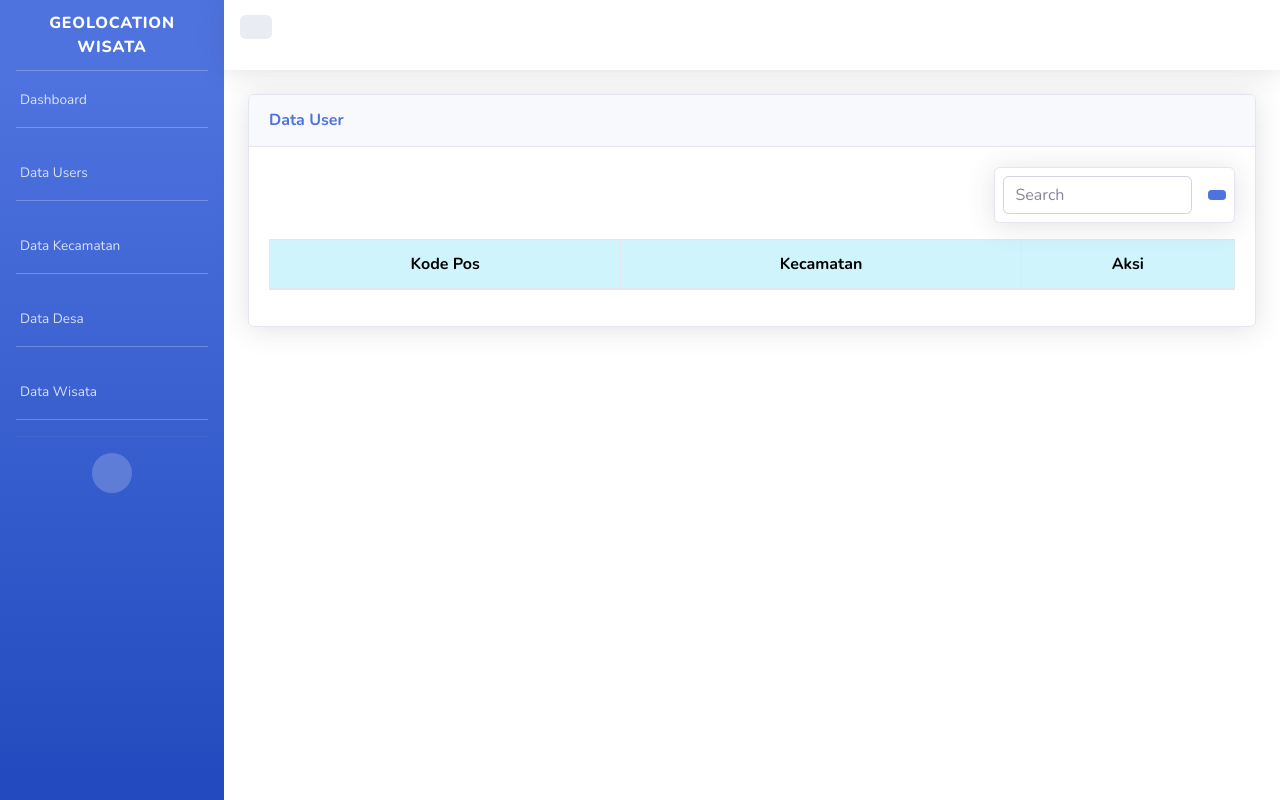
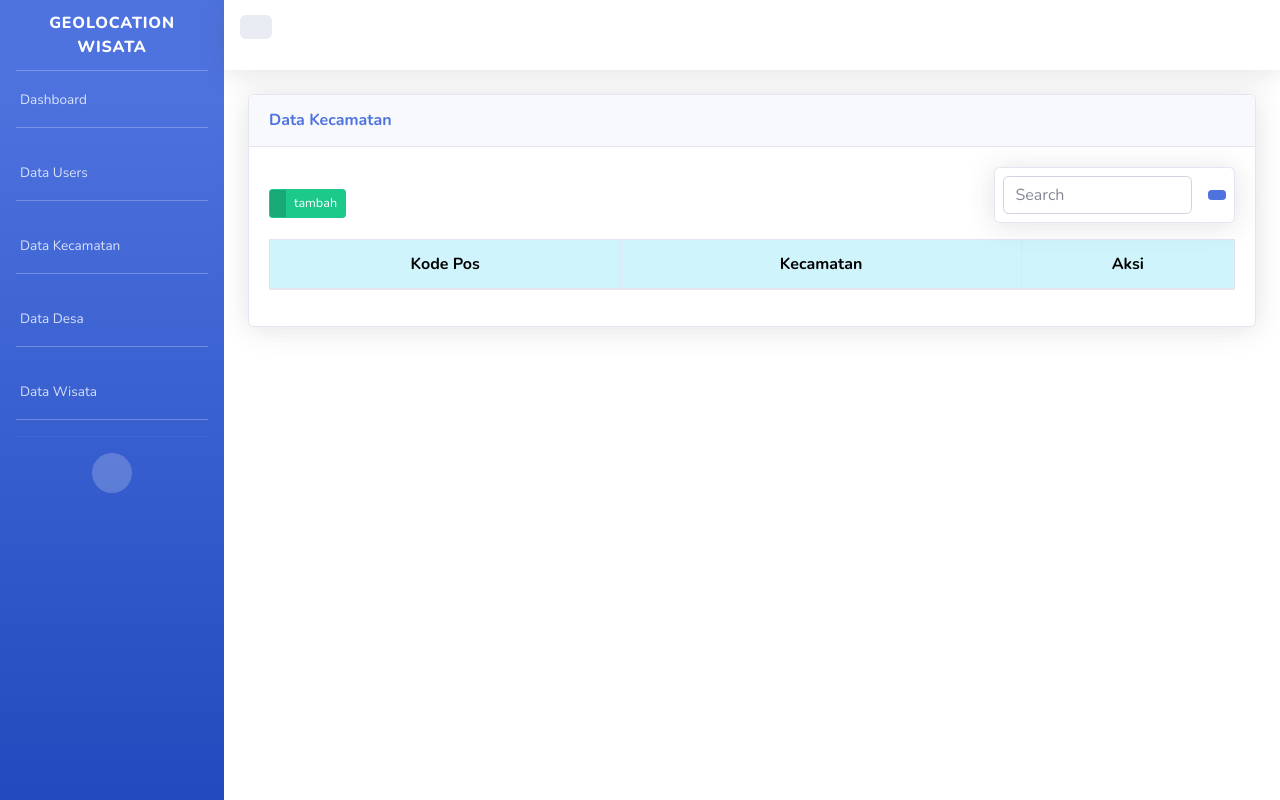
Before and after one commit to Amar-arruf/geolocation-wisata, a CodeIgniter 4 app: template app/Views/DashboardAdmin/Pages/dataKecamatan.php in a window 1280 px wide. Run offline with PHP 8.4 and a stand-in for CodeIgniter, Linux system fonts and the light colour scheme; the template is opened without the code that fills it, so the values that code supplies are empty; some libraries are stand-ins or nearby versions.

```diff
--- a/app/Config/Routes.php
+++ b/app/Config/Routes.php
@@ -78,6 +78,7 @@ $routes->group('admin', ['namespace' => 'App\Controllers\Admin'], function ($rou
     $routes->get('userdata/(:segment)/hapus', "Userlogin::delete/$1");
 
     $routes->get('kecamatan/search', "Kecamatan::search");
+    $routes->post('kecamatan/add', "Kecamatan::add");
     $routes->post('kecamatan/(:segment)/edit', "Kecamatan::edit/$1");
     $routes->get('kecamatan/(:segment)/hapus', "Kecamatan::delete/$1");
 
--- a/app/Views/DashboardAdmin/Pages/dataKecamatan.php
+++ b/app/Views/DashboardAdmin/Pages/dataKecamatan.php
@@ -6,17 +6,25 @@
   <!-- data user example -->
   <div class="card shadow mb-4">
     <div class="card-header py-3">
-      <h6 class="m-0 font-weight-bold text-primary">Data User</h6>
+      <h6 class="m-0 font-weight-bold text-primary">Data Kecamatan</h6>
     </div>
     <div class="card-body">
-      <!--search -->
-      <div class="w-25 mb-3 ms-auto card rounded shadow">
-        <form action="<?= base_url('admin/kecamatan/search') ?>" method="get" autocomplete="off">
-          <div class="d-flex p-2 align-items-center">
-            <input type="text" name="keyword" value="" class="form-control me-2" placeholder="Search">
-            <button class="btn btn-primary btn-sm ms-2" type="submit"><i class="fas fa-search"></i></button>
-          </div>
-        </form>
+      <!--search dan tambah -->
+      <div class="d-flex align-items-center">
+        <button class="btn btn-success btn-sm btn-icon-split" type="button" data-bs-toggle="modal" data-bs-target="#tambahModal">
+          <span class="icon text-white-50">
+            <i class="fas fa-plus"></i>
+          </span>
+          <span class="text">tambah</span>
+        </button>
+        <div class="w-25 mb-3 ms-auto card rounded shadow">
+          <form action="<?= base_url('admin/kecamatan/search') ?>" method="get" autocomplete="off">
+            <div class="d-flex p-2 align-items-center">
+              <input type="text" name="keyword" value="" class="form-control me-2" placeholder="Search">
+              <button class="btn btn-primary btn-sm ms-2" type="submit"><i class="fas fa-search"></i></button>
+            </div>
+          </form>
+        </div>
       </div>
       <div class="table-responsive">
         <table class=" table table-bordered" width='100%' cellspacing='0'>
@@ -48,22 +56,22 @@
                 </td>
               </tr>
               <!-- modal Edit -->
-              <div class="modal fade" id="EditModal-<?= $row["KODE_POS"] ?>" tabindex="-1" aria-labelledby="exampleModalLabel" aria-hidden="true">
+              <div class="modal fade" id="tambahModal" tabindex="-1" aria-labelledby="exampleModalLabel" aria-hidden="true">
                 <div class="modal-dialog">
                   <div class="modal-content">
                     <div class="modal-header">
-                      <h5 class="modal-title font-weight-bold text-gray-800" id="exampleModalLabel">Edit Data Kecamatan dengan kode pos <?= $row["KODE_POS"]; ?></h5>
+                      <h5 class="modal-title font-weight-bold text-gray-800" id="exampleModalLabel">tambah Data Kecamatan</h5>
                       <button type="button" class="btn-close" data-bs-dismiss="modal" aria-label="Close"></button>
                     </div>
                     <div class="modal-body">
-                      <form action="<?= base_url('admin/kecamatan/' . $row["KODE_POS"] . '/edit') ?>" method="post">
+                      <form action="<?= base_url('admin/kecamatan/add') ?>" method="post">
                         <div class="mb-3">
                           <label for="formControlID" class="form-label">Kode Pos</label>
-                          <input type="text" class="form-control" name="id" id="formControlID" placeholder="ID" value="<?= $row["KODE_POS"] ?>" disabled readonly>
+                          <input type="text" class="form-control" name="id" id="formControlID" placeholder="kode pos">
                         </div>
                         <div class="mb-3">
                           <label for="formControlname" class="form-label">Kecamatan</label>
-                          <input type="text" class="form-control" name="kecamatan" id="formControlname" placeholder="Nama Wisata" value="<?= $row["KECAMATAN"] ?>">
+                          <input type="text" class="form-control" name="kecamatan" id="formControlname" placeholder="nama Kecamatan" value="<?= $row["KECAMATAN"] ?>">
                         </div>
                         <div class="modal-footer">
                           <button type="button" class="btn btn-secondary" data-bs-dismiss="modal">tutup</button>
@@ -79,6 +87,33 @@
         </table>
         <!-- pagination -->
         <?= $datapager->links('default', 'custom_template') ?>
+      </div>
+    </div>
+  </div>
+  <!-- modal tambah -->
+  <div class="modal fade" id="EditModal-<?= $row["KODE_POS"] ?>" tabindex="-1" aria-labelledby="exampleModalLabel" aria-hidden="true">
+    <div class="modal-dialog">
+      <div class="modal-content">
+        <div class="modal-header">
+          <h5 class="modal-title font-weight-bold text-gray-800" id="exampleModalLabel">Edit Data Kecamatan dengan kode pos <?= $row["KODE_POS"]; ?></h5>
+          <button type="button" class="btn-close" data-bs-dismiss="modal" aria-label="Close"></button>
+        </div>
+        <div class="modal-body">
+          <form action="<?= base_url('admin/kecamatan/' . $row["KODE_POS"] . '/edit') ?>" method="post">
+            <div class="mb-3">
+              <label for="formControlID" class="form-label">Kode Pos</label>
+              <input type="text" class="form-control" name="id" id="formControlID" placeholder="ID" value="<?= $row["KODE_POS"] ?>" disabled readonly>
+            </div>
+            <div class="mb-3">
+              <label for="formControlname" class="form-label">Kecamatan</label>
+              <input type="text" class="form-control" name="kecamatan" id="formControlname" placeholder="Nama Wisata">
+            </div>
+            <div class="modal-footer">
+              <button type="button" class="btn btn-secondary" data-bs-dismiss="modal">tutup</button>
+              <button type="submit" class="btn btn-success">Simpan</button>
+            </div>
+          </form>
+        </div>
       </div>
     </div>
   </div>
```
Also changed, not shown: app/Controllers/Admin/Kecamatan.php (+19 -0 lines), app/Controllers/Auth.php (+14 -4 lines), app/Models/Kecamatan.php (+10 -0 lines), app/Views/webComponent/formLogin.php (+18 -0 lines).
